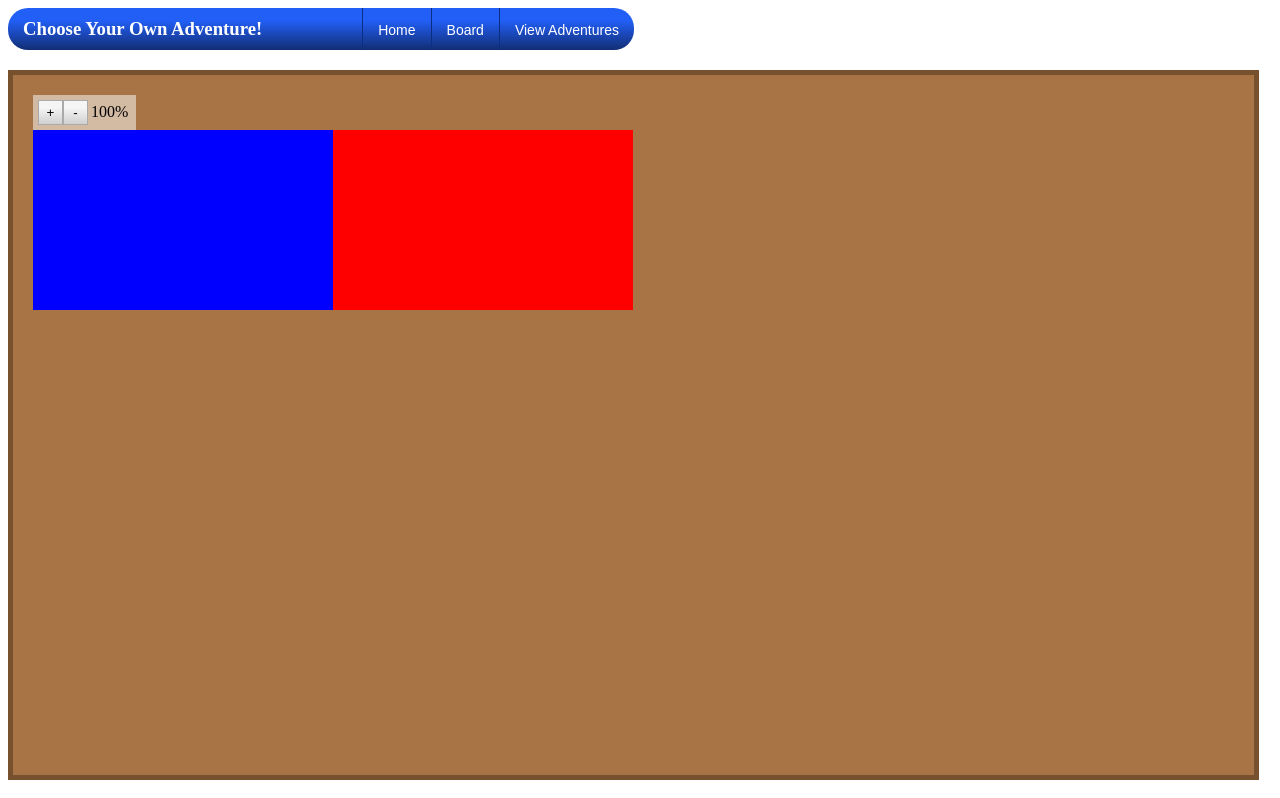
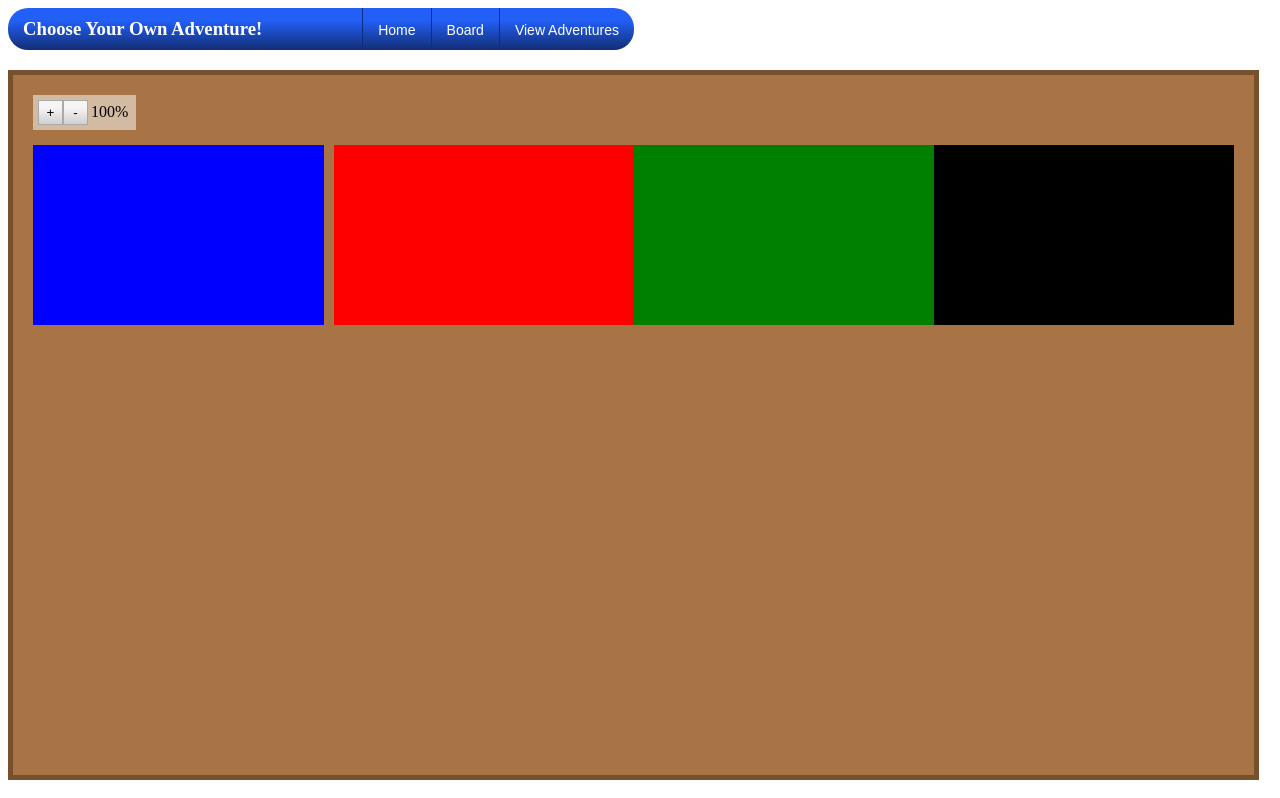
Before and after one commit to theemadbro/CYOA, an Angular app in the folder client/: page /board in a window 1280 px wide. Shown: the top 798 px of the page. Built offline with nearby package versions, Linux system fonts and the light colour scheme.

Commit message:
attempted more of the css

```diff
--- a/client/src/app/app.module.ts
+++ b/client/src/app/app.module.ts
@@ -17,13 +17,12 @@ import { HomeComponent } from './home/home.component';
     declarations: [
         AppComponent,
         BoardComponent,
-        HomeComponent
+        HomeComponent,
     ],
     imports: [
         BrowserModule,
         AppRoutingModule,
-        FormsModule,
-
+        FormsModule
     ],
     providers: [
         WebsocketService,
--- a/client/src/app/board/board.component.css
+++ b/client/src/app/board/board.component.css
@@ -15,10 +15,15 @@ body {
 	background-color: #a87446;
 	border: 5px solid #77512e;
 }
+#layoutholder {
+	display: flex;
+	align-items: center;
+}
 .scenebox {
 	height: 180px;
 	width: 300px;
 	display: inline-block;
+	background-color: skyblue;
 }
 #lower {
 	display: inline-block;
@@ -30,12 +35,10 @@ body {
 	border: 5px solid #434547;
 }
 #sbprime {
-	position: relative;
-	/*top: 30%;*/
-
 	background-color: blue;
 }
 #zoomstuff {
+	margin-bottom: 15px;
 	position: sticky;
 	padding: 5px;
 	display: inline-block;
@@ -53,9 +56,17 @@ body {
 	display: inline-block;
 	padding: 3px;
 }
+.children {
+	display: flex;
+	margin-left: 10px;
+}
 
 #sb1 {
-	/*position:relative;*/
-	right: 100%;
 	background-color: red;
 }
+#sb2 {
+	background-color: green;
+}
+#sb3 {
+	background-color: black;
+}
--- a/client/src/app/board/board.component.html
+++ b/client/src/app/board/board.component.html
@@ -1,8 +1,24 @@
 <div id="layout">
 	<div id="zoomstuff"><button class="zoom">+</button><button class="zoom">-</button> <p id="zoomtext">100%</p></div><br>
+	<div id="layoutholder">
+		<div class="scenebox" id="sbprime"></div>
+		<div class="children" id="sbprimechildren">
+			<div class="scenebox" id="sb1"></div><br>
+<!-- 				<div class="children">
+					<div class="scenebox" ></div><br>
+					<div class="scenebox" ></div><br>
+					<div class="scenebox" ></div>
+				</div> -->
+			<div class="scenebox" id="sb2"></div><br>
+<!-- 			<div class="children">
+					<div class="scenebox" ></div><br>
+					<div class="scenebox" ></div><br>
+					<div class="scenebox" ></div>
+				</div> -->
+			<div class="scenebox" id="sb3"></div>
+		</div>
+	</div>
 
-	<div class="scenebox" id="sbprime"></div>
-	<div class="scenebox" id="sb1"></div>
-	<!-- <div class="scenebox" id="sb2"></div> -->
+
 </div>
 <div id="lower"></div>
--- a/client/src/app/board/board.component.ts
+++ b/client/src/app/board/board.component.ts
@@ -1,5 +1,4 @@
 import { Component, OnInit } from '@angular/core';
-import { } from 'angular2-tree-diagram';
 
 @Component({
   selector: 'app-board',
@@ -8,6 +7,7 @@ import { } from 'angular2-tree-diagram';
 })
 export class BoardComponent implements OnInit {
 
+
   constructor() { }
 
   ngOnInit() {
```
